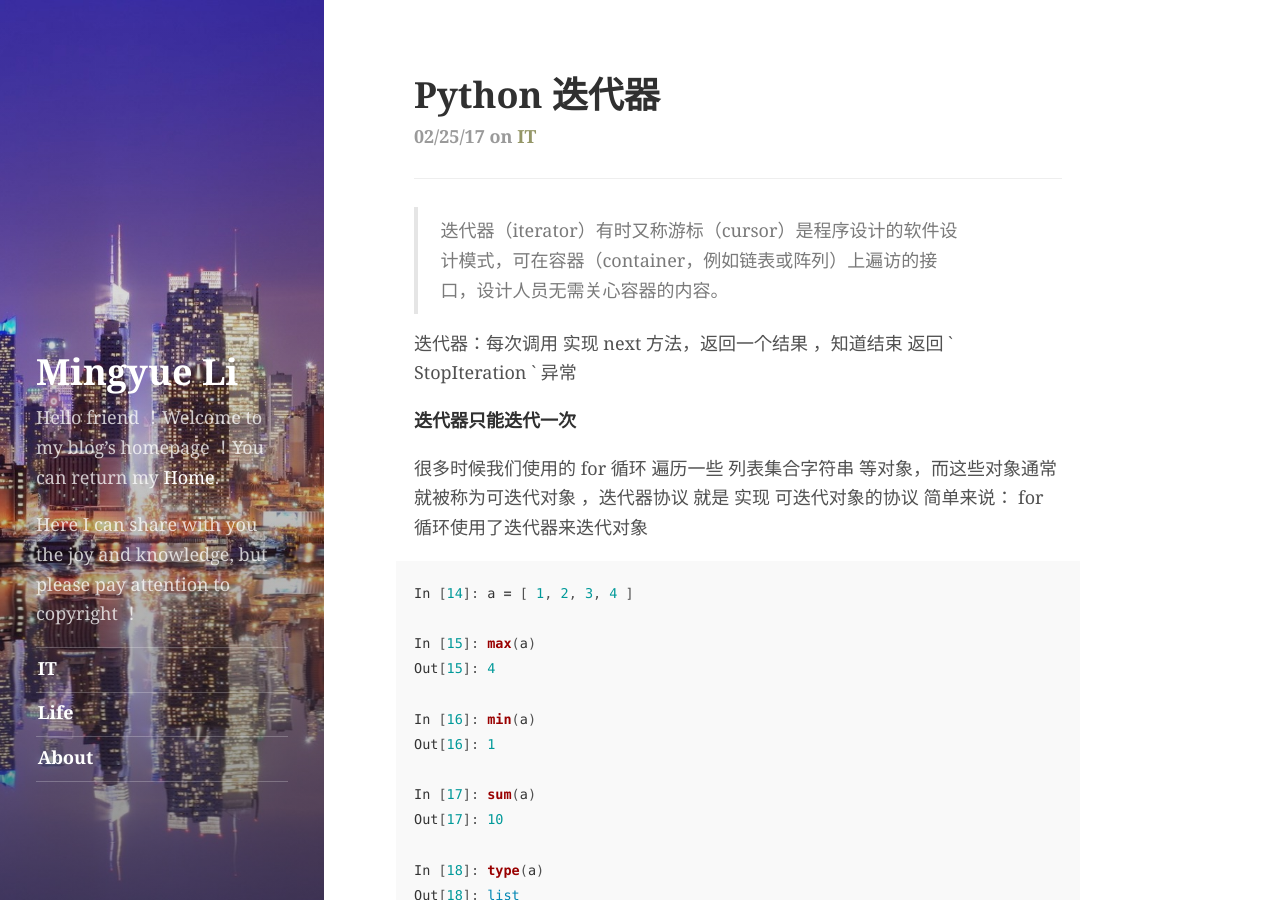
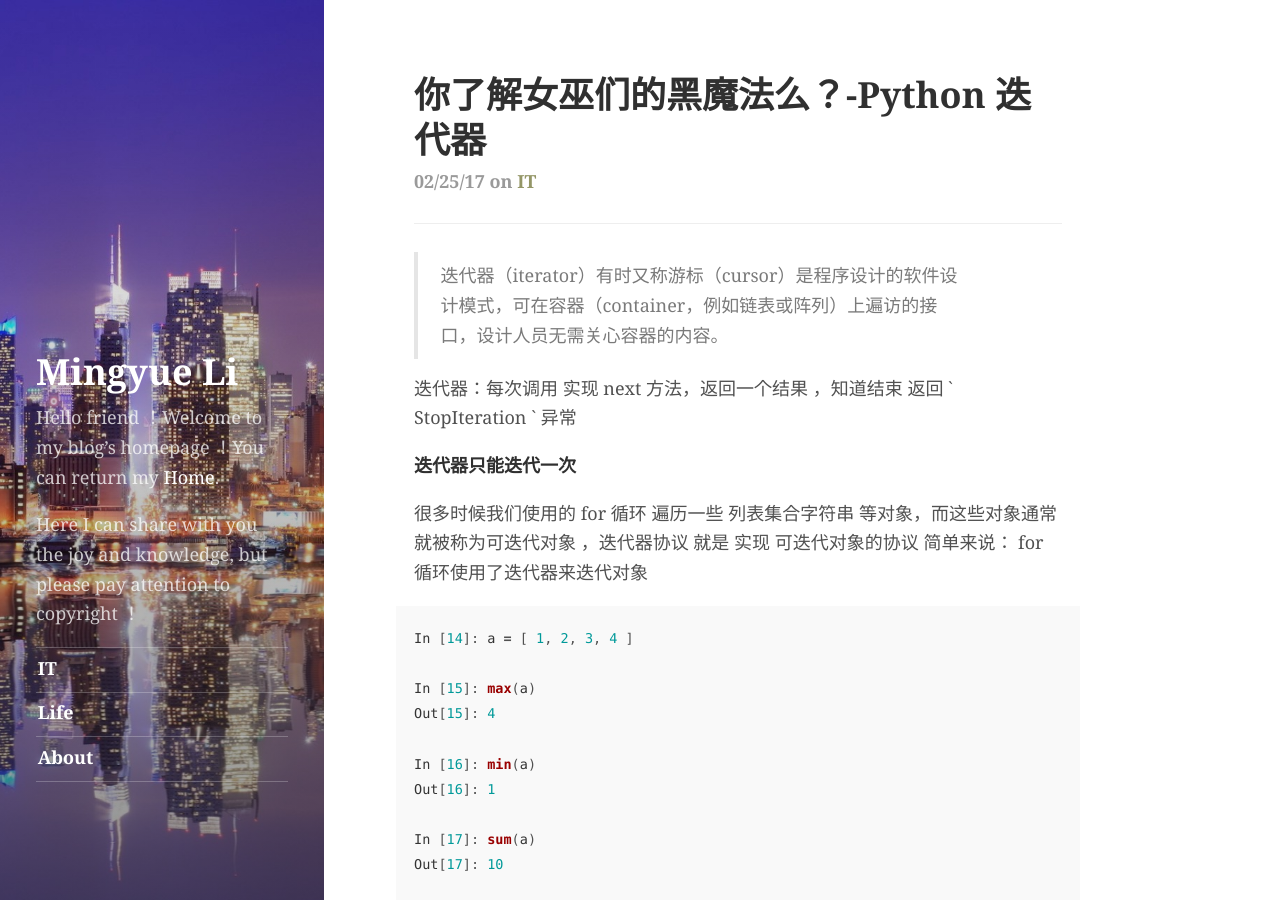
Before and after one commit to lmy1223/cn, a Jekyll site: the page built from _posts/2017-02-25-python-iterator-1.md, in a window 1280 px wide and 900 px high. Built offline with Jekyll 4.4.1, drawn with Linux system fonts in a browser that asks for light colours.

Commit message:
更改文章名称

```diff
--- a/_posts/2017-02-25-python-iterator-1.md
+++ b/_posts/2017-02-25-python-iterator-1.md
@@ -1,6 +1,6 @@
 ---
 layout: post
-title: ' Python 迭代器 '
+title: ' 你了解女巫们的黑魔法么？-Python 迭代器 '
 tags: [IT]
 description: >
 
```
Also changed, not shown: _posts/2017-02-26-python-generator-1.md (+1 -1 lines).
